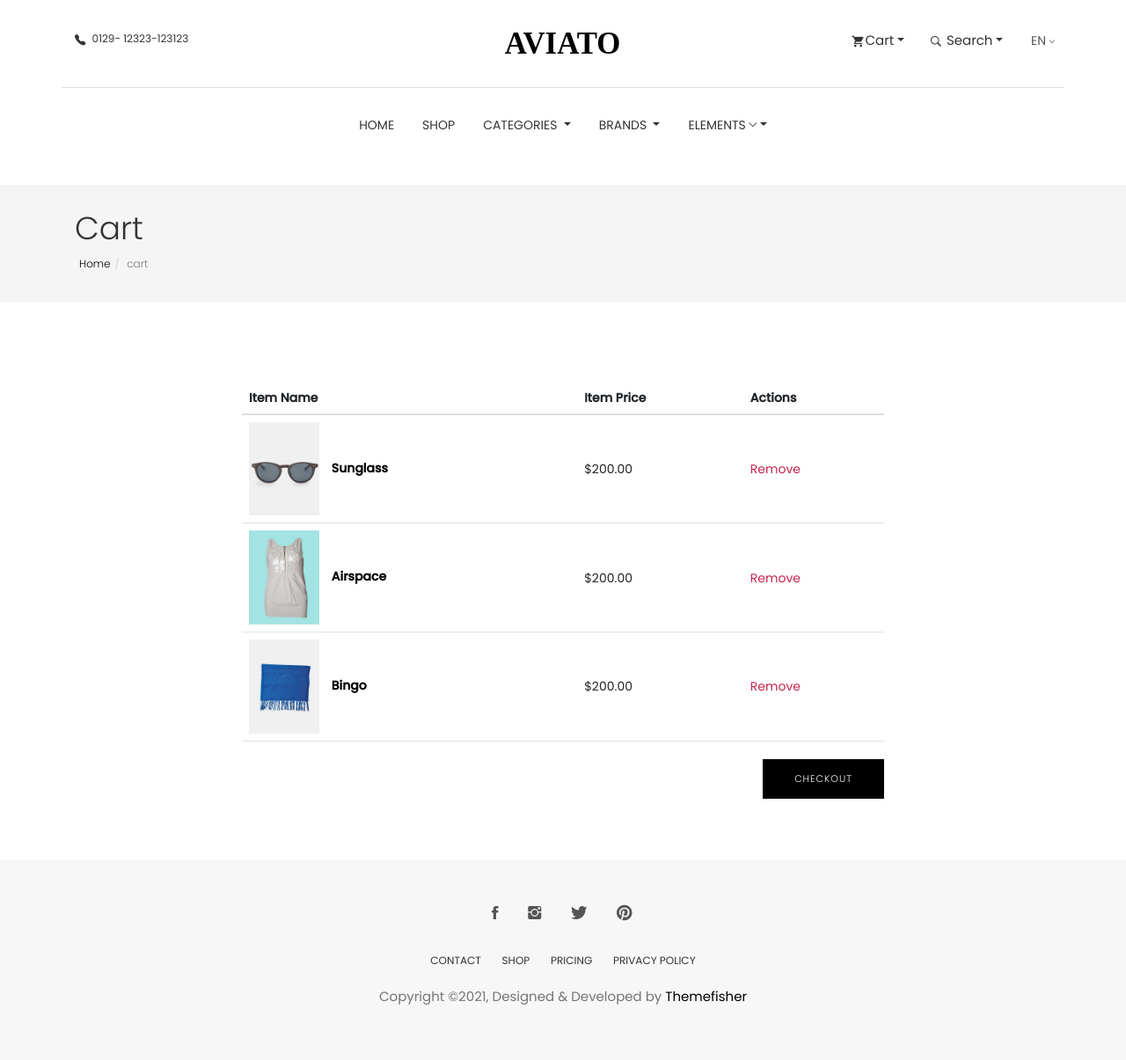
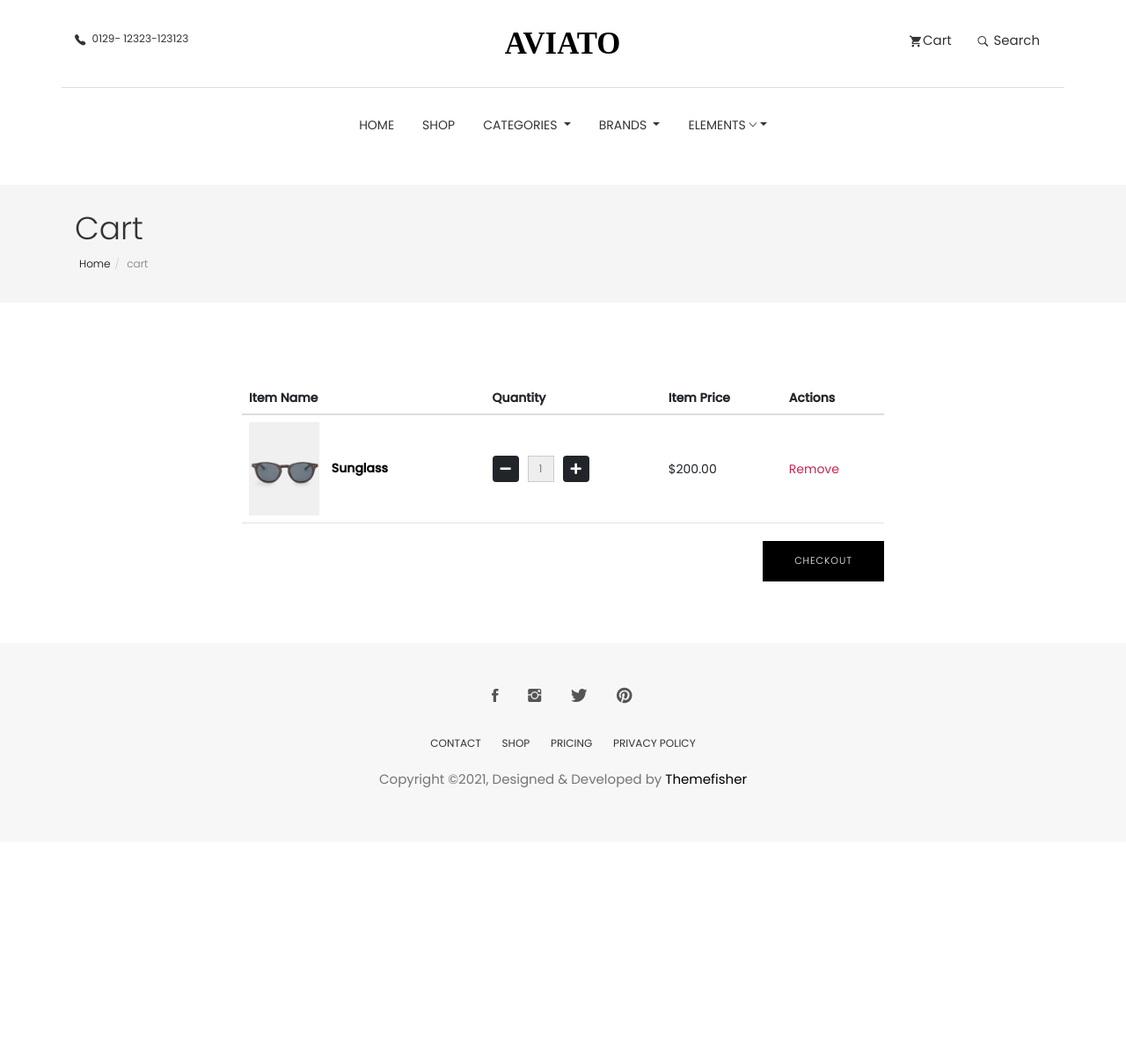
Before and after one commit to Mmy2000/aviato-shopper, a Django app: page /cart/ in a window 1280 px wide. Shown: the whole page at 88% size. After the commit the page ends 895 px from the top, so only its background shows below. Run offline with Django 4.2, Linux system fonts and the light colour scheme; data comes from the database, SQL or seed files in the repository; some libraries are stand-ins or nearby versions; some web fonts are replaced.

Commit message:
starting with cart app

```diff
--- a/cart/templates/cart.html
+++ b/cart/templates/cart.html
@@ -31,11 +31,11 @@ Cart
                 <div class="col-md-8 col-md-offset-2">
                     <div class="block">
                         <div class="product-list">
-              <form method="post">
                                 <table class="table">
                                     <thead>
                                         <tr>
                                             <th class="">Item Name</th>
+                                            <th class="">Quantity</th>
                                             <th class="">Item Price</th>
                                             <th class="">Actions</th>
                                         </tr>
@@ -44,8 +44,18 @@ Cart
                                         <tr class="">
                                             <td class="">
                                                 <div class="product-info">
-                          <img width="80" src="images/shop/cart/cart-1.jpg" alt="" />
+                                                    <img width="80" src="{% static 'images/shop/cart/cart-1.jpg' %}" alt="" />
                                                     <a href="#!">Sunglass</a>
+                                                </div>
+                                            </td>
+                                            <td class="">
+                                                <div class="quantity-controls">
+                                                    <button class="btn btn-dark decrement-btn"
+                                                        ><i class="fas fa-minus"></i></button>
+                                                    <input type="text" class="form-control text-center quantity-input"
+                                                        value="1" readonly />
+                                                    <button class="btn btn-dark increment-btn"
+                                                        ><i class="fas fa-plus"></i></button>
                                                 </div>
                                             </td>
                                             <td class="">$200.00</td>
@@ -53,34 +63,11 @@ Cart
                                                 <a class="product-remove" href="#!">Remove</a>
                                             </td>
                                         </tr>
-                    <tr class="">
-                      <td class="">
-                        <div class="product-info">
-                          <img width="80" src="images/shop/cart/cart-2.jpg" alt="" />
-                          <a href="#!">Airspace</a>
-                        </div>
-                      </td>
-                      <td class="">$200.00</td>
-                      <td class="">
-                        <a class="product-remove" href="#!">Remove</a>
-                      </td>
-                    </tr>
-                    <tr class="">
-                      <td class="">
-                        <div class="product-info">
-                          <img width="80" src="images/shop/cart/cart-3.jpg" alt="" />
-                          <a href="#!">Bingo</a>
-                        </div>
-                      </td>
-                      <td class="">$200.00</td>
-                      <td class="">
-                        <a class="product-remove" href="#!">Remove</a>
-                      </td>
-                    </tr>
+
                                     </tbody>
                                 </table>
+
                                 <a href="checkout.html" class="btn btn-main pull-right">Checkout</a>
-              </form>
                         </div>
                     </div>
                 </div>
--- a/static/css/style.css
+++ b/static/css/style.css
@@ -2532,3 +2532,33 @@ input[type=email]:focus, input[type=password]:focus, input[type=text]:focus, inp
 .page-item.active {
     animation: pulse 1.5s infinite;
 }
+
+
+.quantity-controls {
+    display: flex;
+    align-items: center;
+}
+
+.quantity-controls .btn {
+    width: 30px;
+    height: 30px;
+    line-height: 30px;
+    text-align: center;
+    display: flex;
+    justify-content: center;
+    align-items: center;
+}
+
+.quantity-controls .btn:hover{
+  background: #000;
+  color:white;
+}
+.quantity-controls .quantity-input {
+    width: 30px;
+    height: 30px;
+    text-align: center;
+    margin: 0 10px;
+}
+.quantity-controls i {
+    font-size: 14px;
+}
--- a/templates/base.html
+++ b/templates/base.html
@@ -88,7 +88,7 @@
 					<!-- Cart -->
 					<ul class="top-menu text-right list-inline">
 						<li class="dropdown cart-nav dropdown-slide">
-							<a href="#!" class="dropdown-toggle" data-toggle="dropdown" data-hover="dropdown"><i
+							<a href="#!" class="" data-toggle="dropdown" data-hover="dropdown"><i
 									class="tf-ion-android-cart"></i>Cart</a>
 							<div class="dropdown-menu cart-dropdown">
 								<!-- Cart Item -->
@@ -136,7 +136,7 @@
 
 						<!-- Search -->
 						<li class="dropdown search dropdown-slide">
-							<a href="#!" class="dropdown-toggle" data-toggle="dropdown" data-hover="dropdown"><i
+							<a href="#!" class="" data-toggle="dropdown" data-hover="dropdown"><i
 									class="tf-ion-ios-search-strong"></i> Search</a>
 							<ul class="dropdown-menu search-dropdown">
 								<li>
@@ -146,15 +146,7 @@
 							</ul>
 						</li><!-- / Search -->
 
-						<!-- Languages -->
-						<li class="commonSelect">
-							<select class="form-control">
-								<option>EN</option>
-								<option>DE</option>
-								<option>FR</option>
-								<option>ES</option>
-							</select>
-						</li><!-- / Languages -->
+
 
 					</ul><!-- / .nav .navbar-nav .navbar-right -->
 				</div>
```
Lines whose indentation alone changed are shown as unchanged.
